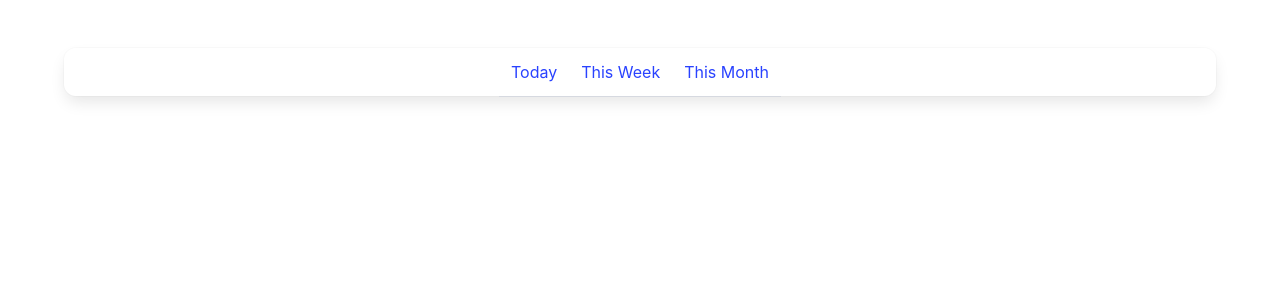
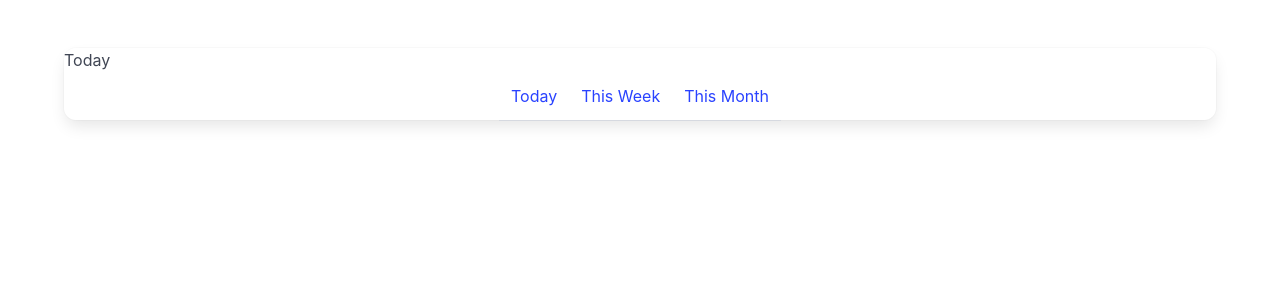
Before and after one commit to kelvi-zignuts/reactive_store_from_scratch, a Vue app: page / in a window 1280 px wide. Shown: the top 300 px of the page. Built offline with nearby package versions, Linux system fonts and the light colour scheme.

Commit message:
implement of directives - loops with v-for, binding with v-bind and events and reactivity for display currect selected value

```diff
--- a/src/components/TimeLine.vue
+++ b/src/components/TimeLine.vue
@@ -1,12 +1,30 @@
 <script setup lang="ts">
+import {ref} from 'vue'
+
+const periods = ["Today", "This Week", "This Month"];
+
+let selectedPeriod = ref("Today");
+
+function selectPeriod(period: string) {
+  console.log(period);
+  selectedPeriod.value = period;
+}
 </script>
 
 <template>
-    <nav class="is-primary panel">
-        <span class="panel-tabs">
-            <a>Today</a>
+  <nav class="is-primary panel">
+    {{ selectedPeriod }}
+    <span class="panel-tabs">
+      <!-- <a>Today</a>
             <a>This Week</a>
-            <a>This Month</a>
-        </span>
-    </nav>
+            <a>This Month</a> -->
+      <a
+        v-for="period in periods"
+        :key="period"
+        @click="selectPeriod(period)"
+      >
+        {{ period }}
+      </a>
+    </span>
+  </nav>
 </template>
```
